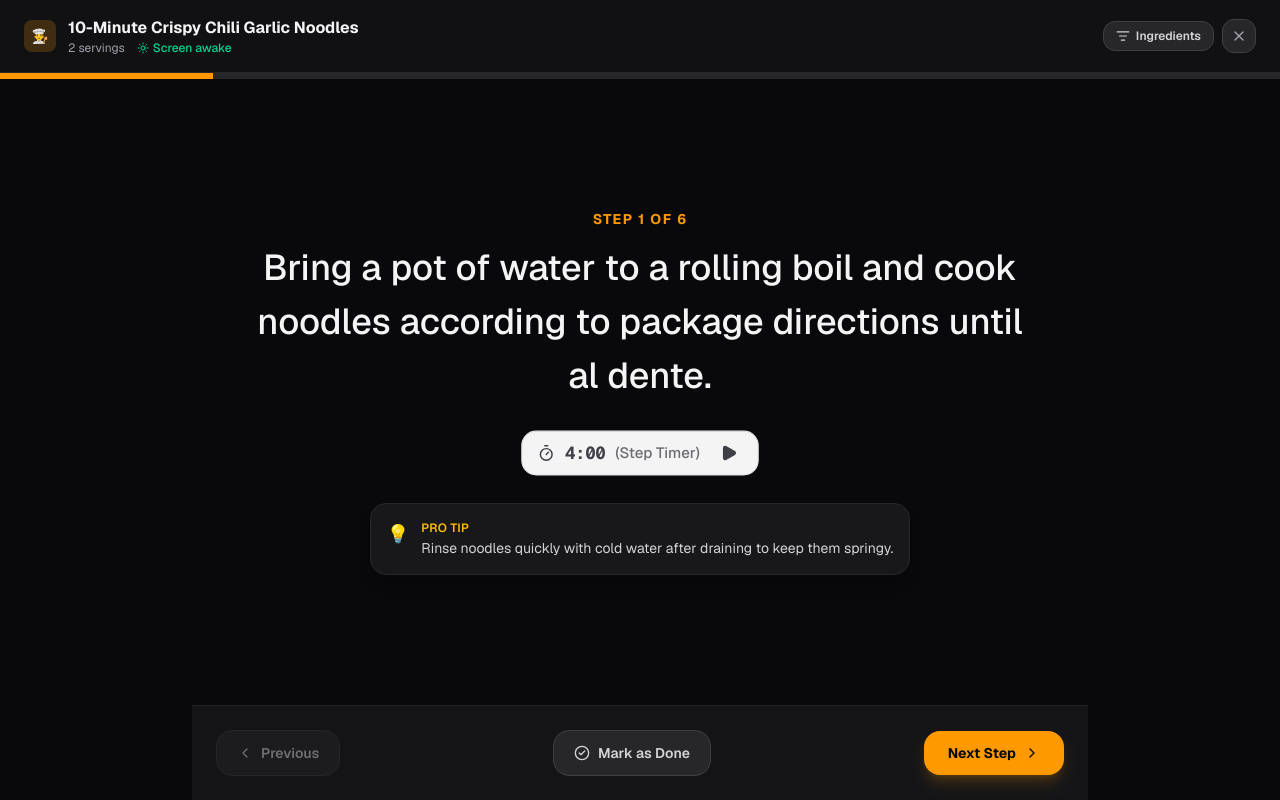
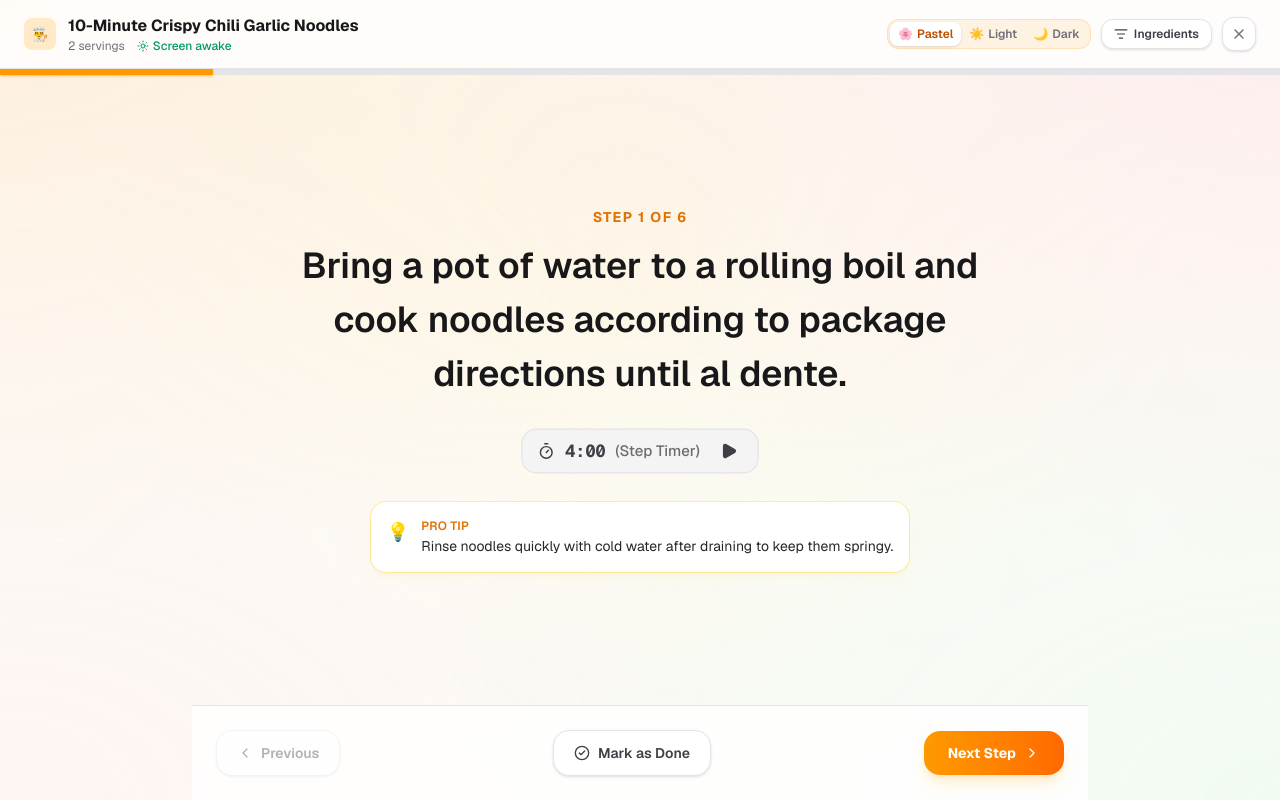
Before and after one commit to bhavesh2k/recipe-summary, a Next.js app: page / in a window 1280 px wide. Both pictures are taken after a click on the button "Cook Mode". Shown: the part 768-1568 px from the top of the page. Built offline with nearby package versions, Linux system fonts and the light colour scheme.

Commit message:
feat: implement pastel and light themes in cook mode with theme toggle

```diff
--- a/src/components/CookModeModal.tsx
+++ b/src/components/CookModeModal.tsx
@@ -14,6 +14,7 @@ import {
 import { Recipe, UnitSystem } from '@/types/recipe';
 import { convertAndScale } from '@/lib/unit-conversion';
 import { StepTimer } from './StepTimer';
+import { useTheme } from '@/context/ThemeContext';
 
 interface CookModeModalProps {
   recipe: Recipe;
@@ -30,6 +31,7 @@ export function CookModeModal({
   isOpen,
   onClose,
 }: CookModeModalProps) {
+  const { theme, setTheme } = useTheme();
   const [currentStepIdx, setCurrentStepIdx] = useState(0);
   const [completedSteps, setCompletedSteps] = useState<Record<number, boolean>>({});
   const [showIngredientsDrawer, setShowIngredientsDrawer] = useState(false);
@@ -107,21 +109,45 @@ export function CookModeModal({
   };
 
   return (
-    <div className="fixed inset-0 z-50 flex flex-col bg-zinc-950 text-zinc-100 select-none">
+    <div
+      className={`fixed inset-0 z-50 flex flex-col select-none transition-colors duration-200 ${
+        theme === 'pastel'
+          ? 'bg-[#fdfbf7] text-zinc-900'
+          : theme === 'light'
+          ? 'bg-zinc-50 text-zinc-900'
+          : 'bg-zinc-950 text-zinc-100'
+      }`}
+    >
+      {/* Ambient pastel mesh background when in pastel mode */}
+      {theme === 'pastel' && (
+        <div
+          className="absolute inset-0 pointer-events-none -z-10 opacity-75"
+          style={{
+            backgroundImage: `
+              radial-gradient(at 0% 0%, rgba(254, 215, 170, 0.45) 0px, transparent 50%),
+              radial-gradient(at 100% 0%, rgba(254, 205, 211, 0.4) 0px, transparent 50%),
+              radial-gradient(at 50% 35%, rgba(254, 243, 199, 0.35) 0px, transparent 60%),
+              radial-gradient(at 100% 100%, rgba(209, 250, 229, 0.35) 0px, transparent 50%),
+              radial-gradient(at 0% 100%, rgba(254, 226, 226, 0.3) 0px, transparent 50%)
+            `,
+          }}
+        />
+      )}
+
       {/* Top Bar */}
-      <header className="px-6 py-4 border-b border-zinc-800 flex items-center justify-between bg-zinc-900/60 backdrop-blur-md">
+      <header className="px-4 sm:px-6 py-3.5 border-b border-zinc-200 dark:border-zinc-800 flex items-center justify-between bg-white/80 dark:bg-zinc-900/80 backdrop-blur-md transition-colors">
         <div className="flex items-center gap-3">
-          <div className="w-8 h-8 rounded-lg bg-amber-500/20 text-amber-400 flex items-center justify-center font-bold text-sm">
+          <div className="w-8 h-8 rounded-lg bg-amber-500/20 text-amber-600 dark:text-amber-400 flex items-center justify-center font-bold text-sm">
             👨‍🍳
           </div>
           <div>
-            <h1 className="font-bold text-sm sm:text-base text-zinc-100 line-clamp-1 max-w-[200px] sm:max-w-md">
+            <h1 className="font-bold text-sm sm:text-base text-zinc-900 dark:text-zinc-100 line-clamp-1 max-w-[150px] sm:max-w-md">
               {recipe.title}
             </h1>
-            <div className="flex items-center gap-3 text-xs text-zinc-400">
+            <div className="flex items-center gap-3 text-xs text-zinc-500 dark:text-zinc-400">
               <span>{servings} servings</span>
               {wakeLockActive && (
-                <span className="inline-flex items-center gap-1 text-emerald-400 font-medium">
+                <span className="inline-flex items-center gap-1 text-emerald-600 dark:text-emerald-400 font-medium">
                   <Sun className="w-3 h-3" /> Screen awake
                 </span>
               )}
@@ -129,15 +155,58 @@ export function CookModeModal({
           </div>
         </div>
 
-        <div className="flex items-center gap-2">
+        <div className="flex items-center gap-2 sm:gap-2.5">
+          {/* In-Cook-Mode Theme Selector */}
+          <div className="flex items-center p-0.5 rounded-xl bg-amber-500/10 dark:bg-zinc-800 border border-amber-500/20 dark:border-zinc-700 text-xs">
+            <button
+              type="button"
+              onClick={() => setTheme('pastel')}
+              className={`px-2 py-1 rounded-lg flex items-center gap-1 font-semibold transition-all ${
+                theme === 'pastel'
+                  ? 'bg-white dark:bg-zinc-700 text-amber-700 dark:text-amber-300 shadow-sm'
+                  : 'text-zinc-500 hover:text-zinc-900 dark:hover:text-zinc-200'
+              }`}
+              title="Pastel Light (Default)"
+            >
+              <span>🌸</span>
+              <span className="hidden md:inline">Pastel</span>
+            </button>
+            <button
+              type="button"
+              onClick={() => setTheme('light')}
+              className={`px-2 py-1 rounded-lg flex items-center gap-1 font-semibold transition-all ${
+                theme === 'light'
+                  ? 'bg-white dark:bg-zinc-700 text-amber-700 dark:text-amber-300 shadow-sm'
+                  : 'text-zinc-500 hover:text-zinc-900 dark:hover:text-zinc-200'
+              }`}
+              title="Clean White Light"
+            >
+              <span>☀️</span>
+              <span className="hidden md:inline">Light</span>
+            </button>
+            <button
+              type="button"
+              onClick={() => setTheme('dark')}
+              className={`px-2 py-1 rounded-lg flex items-center gap-1 font-semibold transition-all ${
+                theme === 'dark'
+                  ? 'bg-white dark:bg-zinc-700 text-amber-500 dark:text-amber-300 shadow-sm'
+                  : 'text-zinc-500 hover:text-zinc-900 dark:hover:text-zinc-200'
+              }`}
+              title="Dark Mode"
+            >
+              <span>🌙</span>
+              <span className="hidden md:inline">Dark</span>
+            </button>
+          </div>
+
           {/* Quick Ingredients Drawer Button */}
           <button
             type="button"
             onClick={() => setShowIngredientsDrawer(!showIngredientsDrawer)}
-            className={`px-3 py-1.5 rounded-xl border text-xs font-semibold flex items-center gap-1.5 transition-colors ${
+            className={`px-3 py-1.5 rounded-xl border text-xs font-semibold flex items-center gap-1.5 transition-colors shadow-sm ${
               showIngredientsDrawer
-                ? 'bg-amber-500 text-zinc-950 border-amber-400'
-                : 'bg-zinc-800 border-zinc-700 text-zinc-300 hover:bg-zinc-700'
+                ? 'bg-amber-500 text-white border-amber-500'
+                : 'bg-white dark:bg-zinc-800 border-zinc-200 dark:border-zinc-700 text-zinc-700 dark:text-zinc-300 hover:bg-zinc-100 dark:hover:bg-zinc-700'
             }`}
           >
             <ListFilter className="w-3.5 h-3.5" />
@@ -148,7 +217,7 @@ export function CookModeModal({
           <button
             type="button"
             onClick={onClose}
-            className="p-2 rounded-xl bg-zinc-800 border border-zinc-700 text-zinc-400 hover:text-white hover:bg-zinc-700 transition-colors"
+            className="p-2 rounded-xl bg-white dark:bg-zinc-800 border border-zinc-200 dark:border-zinc-700 text-zinc-500 dark:text-zinc-400 hover:text-zinc-900 dark:hover:text-white hover:bg-zinc-100 dark:hover:bg-zinc-700 transition-colors shadow-sm"
             title="Exit Cook Mode"
           >
             <X className="w-4 h-4" />
@@ -157,9 +226,9 @@ export function CookModeModal({
       </header>
 
       {/* Progress Bar */}
-      <div className="w-full bg-zinc-800 h-1.5">
+      <div className="w-full bg-zinc-200 dark:bg-zinc-800 h-1.5">
         <div
-          className="bg-amber-500 h-1.5 transition-all duration-300"
+          className="bg-amber-500 h-1.5 transition-all duration-300 shadow-sm shadow-amber-500/50"
           style={{ width: `${((currentStepIdx + 1) / recipe.steps.length) * 100}%` }}
         />
       </div>
@@ -167,16 +236,16 @@ export function CookModeModal({
       {/* Main Cooking Stage */}
       <div className="flex-1 flex flex-col items-center justify-center p-6 md:p-12 max-w-4xl mx-auto w-full text-center relative overflow-y-auto">
         {isAllCompleted && (
-          <div className="mb-6 inline-flex items-center gap-2 px-4 py-2 rounded-full bg-emerald-500/20 text-emerald-400 border border-emerald-500/30 text-sm font-semibold animate-bounce">
+          <div className="mb-6 inline-flex items-center gap-2 px-4 py-2 rounded-full bg-emerald-500/20 text-emerald-700 dark:text-emerald-400 border border-emerald-500/30 text-sm font-semibold animate-bounce shadow-sm">
             <Trophy className="w-4 h-4" /> All steps completed! Bon appétit!
           </div>
         )}
 
-        <div className="text-amber-500 font-bold uppercase tracking-widest text-sm mb-3">
+        <div className="text-amber-600 dark:text-amber-500 font-bold uppercase tracking-widest text-sm mb-3">
           Step {currentStepIdx + 1} of {recipe.steps.length}
         </div>
 
-        <p className="text-2xl sm:text-3xl md:text-4xl font-medium leading-relaxed md:leading-normal text-zinc-100 max-w-3xl mb-8">
+        <p className="text-2xl sm:text-3xl md:text-4xl font-semibold leading-relaxed md:leading-normal text-zinc-900 dark:text-zinc-50 max-w-3xl mb-8">
           {currentStep?.instruction}
         </p>
 
@@ -189,10 +258,10 @@ export function CookModeModal({
 
         {/* Chef Tip */}
         {currentStep?.tip && (
-          <div className="bg-zinc-900 border border-zinc-800 rounded-2xl p-4 max-w-xl text-left text-sm text-zinc-300 flex items-start gap-3 shadow-lg">
+          <div className="bg-white dark:bg-zinc-900 border border-amber-200/80 dark:border-zinc-800 rounded-2xl p-4 max-w-xl text-left text-sm text-zinc-800 dark:text-zinc-300 flex items-start gap-3 shadow-md shadow-amber-500/5">
             <span className="text-lg">💡</span>
             <div>
-              <strong className="text-amber-400 block text-xs uppercase tracking-wide font-semibold mb-0.5">
+              <strong className="text-amber-600 dark:text-amber-400 block text-xs uppercase tracking-wide font-semibold mb-0.5">
                 Pro Tip
               </strong>
               {currentStep.tip}
@@ -202,36 +271,36 @@ export function CookModeModal({
       </div>
 
       {/* Bottom Floating Navigation */}
-      <footer className="p-6 border-t border-zinc-800/80 bg-zinc-900/80 backdrop-blur-md flex items-center justify-between max-w-4xl mx-auto w-full">
+      <footer className="p-4 sm:p-6 border-t border-zinc-200 dark:border-zinc-800/80 bg-white/80 dark:bg-zinc-900/80 backdrop-blur-md flex items-center justify-between max-w-4xl mx-auto w-full gap-3 transition-colors">
         <button
           type="button"
           onClick={prevStep}
           disabled={currentStepIdx === 0}
-          className="px-5 py-3 rounded-2xl bg-zinc-800 border border-zinc-700 hover:bg-zinc-700 disabled:opacity-40 disabled:pointer-events-none font-semibold text-sm flex items-center gap-2 transition-colors"
+          className="px-4 sm:px-5 py-3 rounded-2xl bg-white dark:bg-zinc-800 border border-zinc-200 dark:border-zinc-700 hover:bg-zinc-100 dark:hover:bg-zinc-700 disabled:opacity-40 disabled:pointer-events-none font-semibold text-sm text-zinc-700 dark:text-zinc-300 flex items-center gap-2 transition-colors shadow-sm"
         >
-          <ChevronLeft className="w-4 h-4" /> Previous
+          <ChevronLeft className="w-4 h-4" /> <span className="hidden sm:inline">Previous</span>
         </button>
 
         <button
           type="button"
           onClick={() => toggleStepCompleted(currentStepIdx)}
-          className={`px-5 py-3 rounded-2xl border text-sm font-semibold flex items-center gap-2 transition-all ${
+          className={`px-4 sm:px-5 py-3 rounded-2xl border text-sm font-semibold flex items-center gap-2 transition-all shadow-sm ${
             completedSteps[currentStepIdx]
-              ? 'bg-emerald-500 text-zinc-950 border-emerald-400'
-              : 'bg-zinc-800 border-zinc-700 text-zinc-300 hover:bg-zinc-700'
+              ? 'bg-emerald-500 text-white border-emerald-500'
+              : 'bg-white dark:bg-zinc-800 border-zinc-200 dark:border-zinc-700 text-zinc-700 dark:text-zinc-300 hover:bg-zinc-100 dark:hover:bg-zinc-700'
           }`}
         >
           <CheckCircle2 className="w-4 h-4" />
-          {completedSteps[currentStepIdx] ? 'Step Completed' : 'Mark as Done'}
+          <span>{completedSteps[currentStepIdx] ? 'Step Completed' : 'Mark as Done'}</span>
         </button>
 
         {currentStepIdx < recipe.steps.length - 1 ? (
           <button
             type="button"
             onClick={nextStep}
-            className="px-6 py-3 rounded-2xl bg-amber-500 hover:bg-amber-400 text-zinc-950 font-bold text-sm flex items-center gap-2 shadow-lg shadow-amber-500/20 transition-all active:scale-95"
+            className="px-5 sm:px-6 py-3 rounded-2xl bg-gradient-to-r from-amber-500 to-orange-500 hover:from-amber-600 hover:to-orange-600 text-white font-bold text-sm flex items-center gap-2 shadow-lg shadow-amber-500/20 transition-all active:scale-95"
           >
-            Next Step <ChevronRight className="w-4 h-4" />
+            <span>Next Step</span> <ChevronRight className="w-4 h-4" />
           </button>
         ) : (
           <button
@@ -240,7 +309,7 @@ export function CookModeModal({
               setCompletedSteps({});
               setCurrentStepIdx(0);
             }}
-            className="px-5 py-3 rounded-2xl bg-zinc-800 border border-zinc-700 hover:bg-zinc-700 text-zinc-300 font-semibold text-sm flex items-center gap-2"
+            className="px-4 sm:px-5 py-3 rounded-2xl bg-white dark:bg-zinc-800 border border-zinc-200 dark:border-zinc-700 hover:bg-zinc-100 dark:hover:bg-zinc-700 text-zinc-700 dark:text-zinc-300 font-semibold text-sm flex items-center gap-2 shadow-sm"
           >
             <RotateCcw className="w-4 h-4" /> Restart
           </button>
@@ -249,14 +318,14 @@ export function CookModeModal({
 
       {/* Ingredients Slide-Over Drawer */}
       {showIngredientsDrawer && (
-        <div className="absolute inset-y-0 right-0 w-full sm:w-96 bg-zinc-900 border-l border-zinc-800 shadow-2xl z-50 flex flex-col animate-in slide-in-from-right duration-200">
-          <div className="p-4 border-b border-zinc-800 flex items-center justify-between">
-            <h3 className="font-bold text-base text-zinc-100 flex items-center gap-2">
+        <div className="absolute inset-y-0 right-0 w-full sm:w-96 bg-white dark:bg-zinc-900 border-l border-zinc-200 dark:border-zinc-800 shadow-2xl z-50 flex flex-col animate-in slide-in-from-right duration-200">
+          <div className="p-4 border-b border-zinc-200 dark:border-zinc-800 flex items-center justify-between">
+            <h3 className="font-bold text-base text-zinc-900 dark:text-zinc-100 flex items-center gap-2">
               <span>📋</span> Ingredients ({servings} servings)
             </h3>
             <button
               onClick={() => setShowIngredientsDrawer(false)}
-              className="p-1 rounded-lg text-zinc-400 hover:text-white"
+              className="p-1 rounded-lg text-zinc-400 hover:text-zinc-900 dark:hover:text-white"
             >
               <X className="w-5 h-5" />
             </button>
@@ -273,10 +342,10 @@ export function CookModeModal({
               return (
                 <div
                   key={idx}
-                  className="p-2.5 rounded-xl bg-zinc-800/60 border border-zinc-800 text-sm flex items-baseline justify-between"
+                  className="p-2.5 rounded-xl bg-zinc-50 dark:bg-zinc-800/60 border border-zinc-200/80 dark:border-zinc-800 text-sm flex items-baseline justify-between shadow-sm"
                 >
-                  <span className="text-zinc-200">{ing.item}</span>
-                  <span className="font-mono font-bold text-amber-400 shrink-0 ml-2">
+                  <span className="text-zinc-800 dark:text-zinc-200 font-medium">{ing.item}</span>
+                  <span className="font-mono font-bold text-amber-600 dark:text-amber-400 shrink-0 ml-2">
                     {amount} {unit}
                   </span>
                 </div>
```
